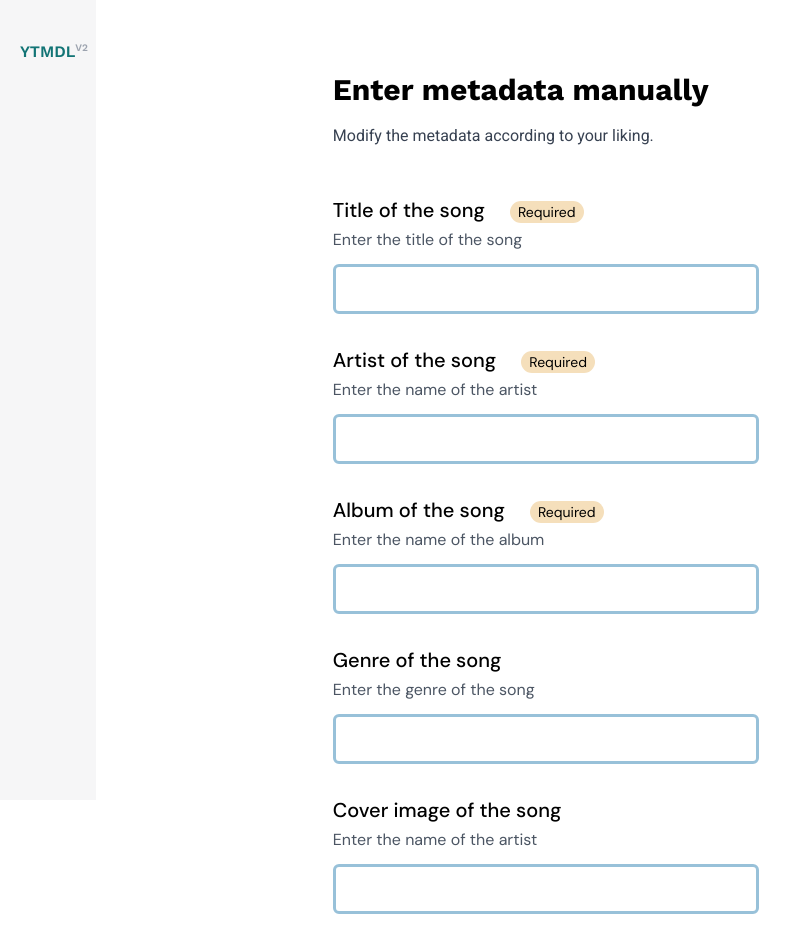
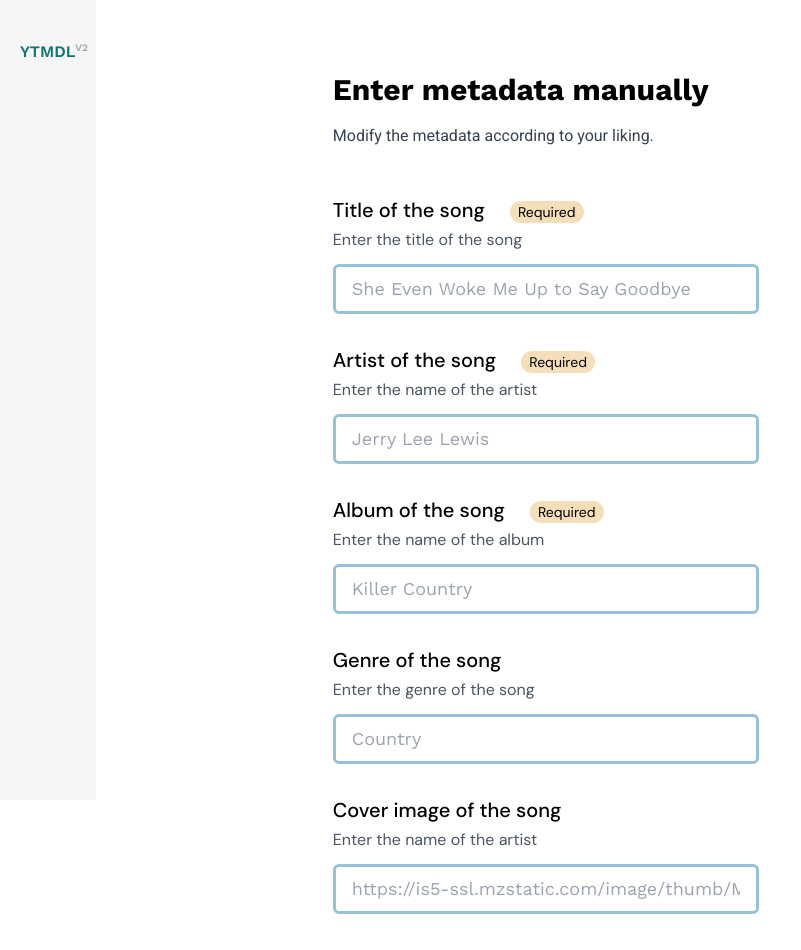
Before and after one commit to deepjyoti30/ytmdl-web-v2, a Vue app: page /manual in a window 1280 px wide. Shown: the top 950 px of the page, without its empty margins (0-801 px from the left). Built offline with nearby package versions, Linux system fonts and the light colour scheme; some icons are missing; what vue-resource would draw is missing.

Commit message:
Add an example attribute

```diff
--- a/src/components/ManualMetaEach.vue
+++ b/src/components/ManualMetaEach.vue
@@ -13,7 +13,7 @@
     </h5>
     <input
       class="border mt-3 px-4 py-2 rounded-md text-lg md:w-3/5 w-11/12"
-      :placeholder="getDefault"
+      :placeholder="getExample"
     />
   </div>
 </template>
@@ -36,8 +36,8 @@ export default {
     getIsRequired() {
       return !this.option.skippingAllowed;
     },
-    getDefault() {
-      return this.option.default;
+    getExample() {
+      return this.option.example;
     }
   }
 };
--- a/src/static/manual.js
+++ b/src/static/manual.js
@@ -4,6 +4,7 @@ const manualOptions = [
     name: "Title of the song",
     text: "Enter the title of the song",
     default: "",
+    example: "She Even Woke Me Up to Say Goodbye",
     skippingAllowed: false
   },
   {
@@ -11,6 +12,7 @@ const manualOptions = [
     name: "Artist of the song",
     text: "Enter the name of the artist",
     default: "",
+    example: "Jerry Lee Lewis",
     skippingAllowed: false
   },
   {
@@ -18,6 +20,7 @@ const manualOptions = [
     name: "Album of the song",
     text: "Enter the name of the album",
     default: "",
+    example: "Killer Country",
     skippingAllowed: false
   },
   {
@@ -25,6 +28,7 @@ const manualOptions = [
     name: "Genre of the song",
     text: "Enter the genre of the song",
     default: "",
+    example: "Country",
     skippingAllowed: true
   },
   {
@@ -32,6 +36,8 @@ const manualOptions = [
     name: "Cover image of the song",
     text: "Enter the name of the artist",
     default: "",
+    example:
+      "https://is5-ssl.mzstatic.com/image/thumb/Music128/v4/04/d3/5f/04d35fb8-9660-2053-c0db-7b4359d09400/source/100x100bb.jpg",
     skippingAllowed: true
   },
   {
@@ -39,6 +45,7 @@ const manualOptions = [
     name: "Date of release of the song",
     text: "Enter the name of the artist",
     default: null,
+    example: "1995-11-15T12:00:00Z",
     skippingAllowed: true
   },
   {
@@ -46,6 +53,7 @@ const manualOptions = [
     name: "Number of the track in the album",
     text: "Enter the number of the track in the album",
     default: 0,
+    example: 7,
     skippingAllowed: true
   }
 ];
```
